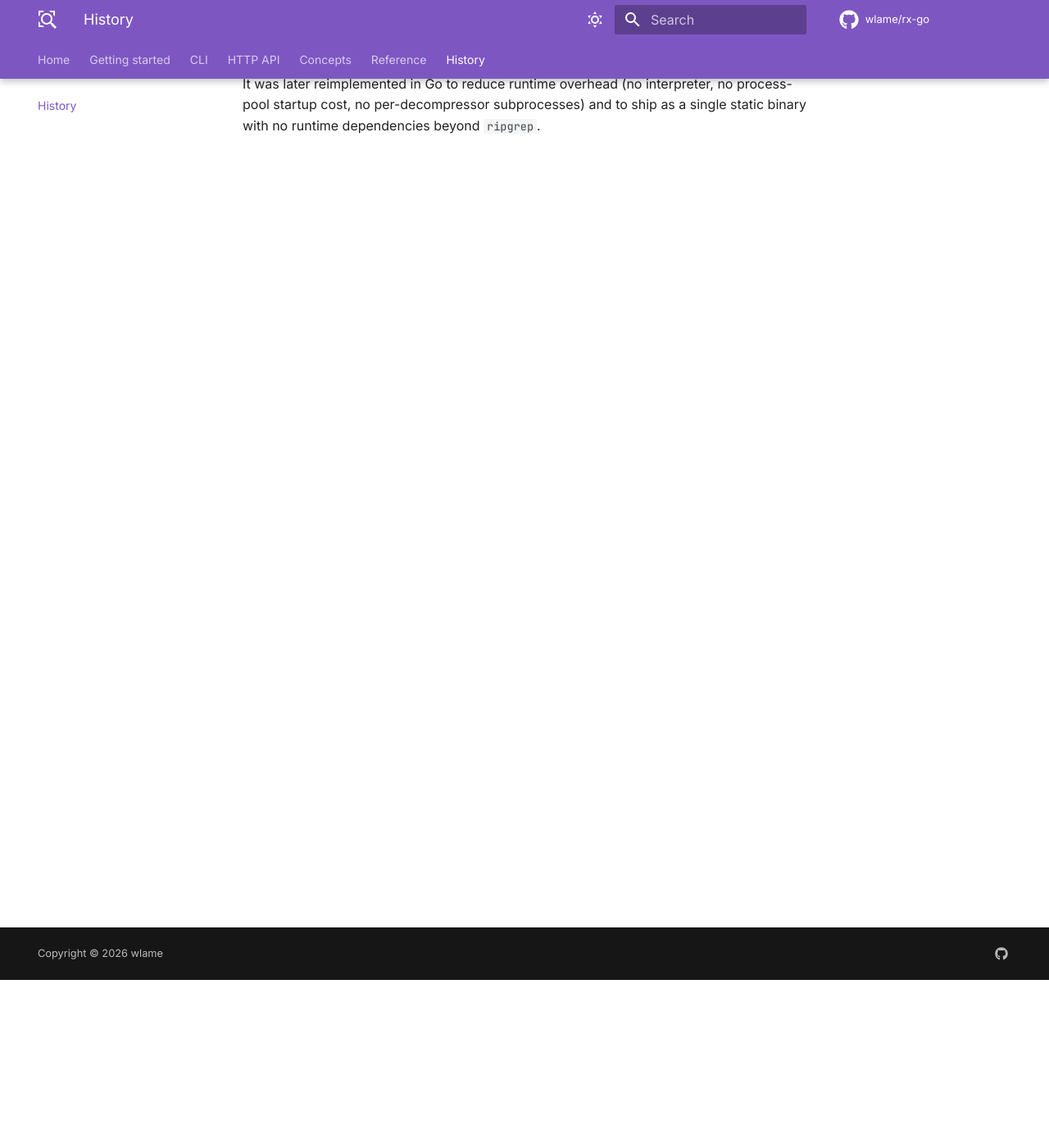
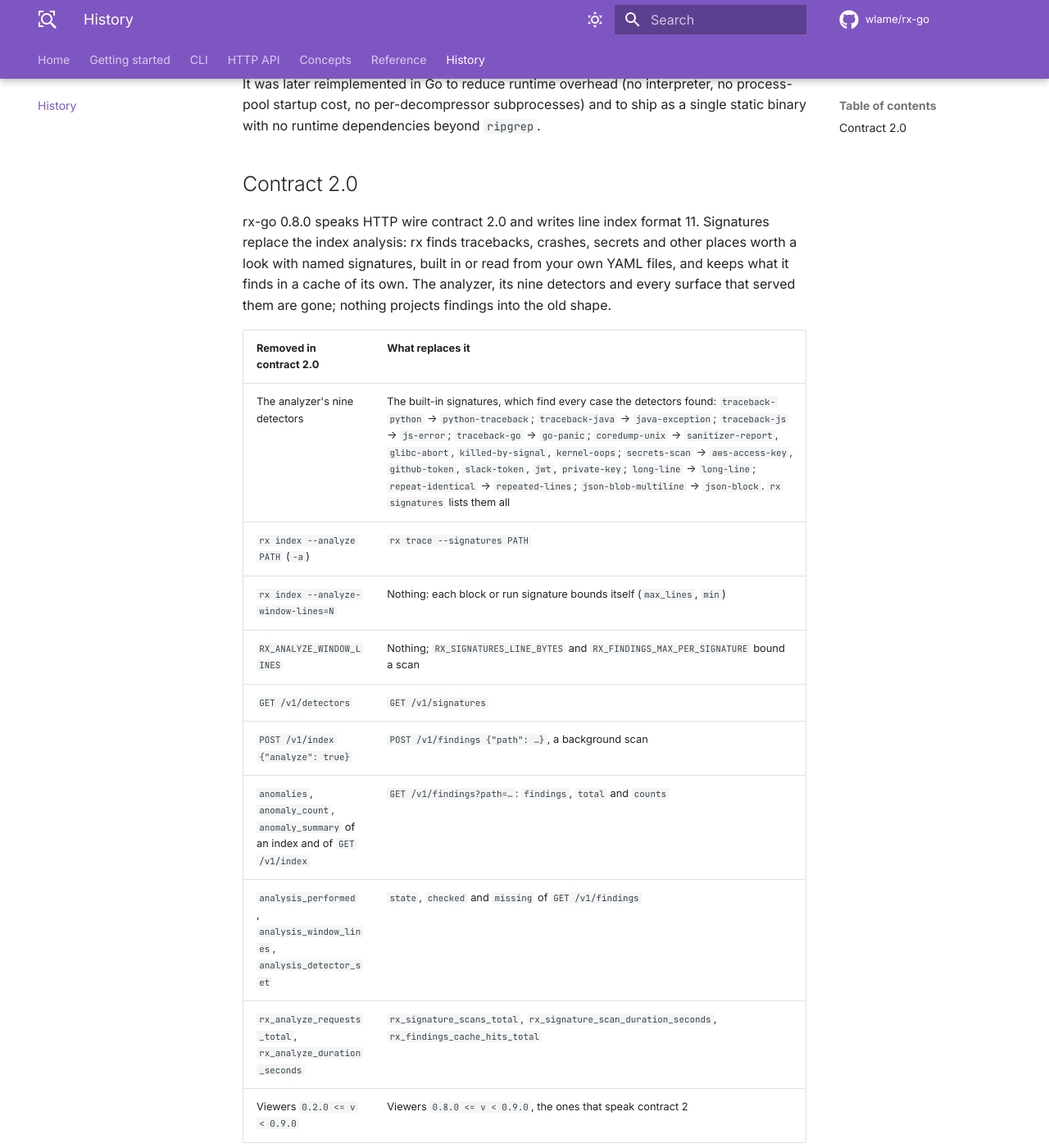
Before and after one commit to wlame/rx-go, an MkDocs documentation site: the page built from docs/MIGRATION.md, in a window 1280 px wide and 1400 px high, scrolled down 205 px. Shown: the whole window at 82% size. Built offline with MkDocs 1.6.1 and Material for MkDocs 9.7.7, drawn with Linux system fonts in a browser that asks for light colours; comment, search, counter and statistics services are not loaded; the version menu is left out; some of the changed text lies outside the part shown.

Commit message:
Describe what replaced each part contract 2.0 removed in the migration page, and date the signature routes to contract 2.0.

````diff
--- a/docs/MIGRATION.md
+++ b/docs/MIGRATION.md
@@ -8,3 +8,49 @@ It was later reimplemented in Go to reduce runtime overhead (no
 interpreter, no process-pool startup cost, no per-decompressor
 subprocesses) and to ship as a single static binary with no runtime
 dependencies beyond `ripgrep`.
+
+## Contract 2.0
+
+rx-go 0.8.0 speaks HTTP wire contract 2.0 and writes line index format
+11. Signatures replace the index analysis: rx finds tracebacks, crashes,
+secrets and other places worth a look with named signatures, built in
+or read from your own YAML files, and keeps what it finds in a cache of
+its own. The analyzer, its nine detectors and every surface that served
+them are gone; nothing projects findings into the old shape.
+
+| Removed in contract 2.0 | What replaces it |
+|---|---|
+| The analyzer's nine detectors | The built-in signatures, which find every case the detectors found: `traceback-python` → `python-traceback`; `traceback-java` → `java-exception`; `traceback-js` → `js-error`; `traceback-go` → `go-panic`; `coredump-unix` → `sanitizer-report`, `glibc-abort`, `killed-by-signal`, `kernel-oops`; `secrets-scan` → `aws-access-key`, `github-token`, `slack-token`, `jwt`, `private-key`; `long-line` → `long-line`; `repeat-identical` → `repeated-lines`; `json-blob-multiline` → `json-block`. `rx signatures` lists them all |
+| `rx index --analyze PATH` (`-a`) | `rx trace --signatures PATH` |
+| `rx index --analyze-window-lines=N` | Nothing: each block or run signature bounds itself (`max_lines`, `min`) |
+| `RX_ANALYZE_WINDOW_LINES` | Nothing; `RX_SIGNATURES_LINE_BYTES` and `RX_FINDINGS_MAX_PER_SIGNATURE` bound a scan |
+| `GET /v1/detectors` | `GET /v1/signatures` |
+| `POST /v1/index {"analyze": true}` | `POST /v1/findings {"path": …}`, a background scan |
+| `anomalies`, `anomaly_count`, `anomaly_summary` of an index and of `GET /v1/index` | `GET /v1/findings?path=…`: `findings`, `total` and `counts` |
+| `analysis_performed`, `analysis_window_lines`, `analysis_detector_set` | `state`, `checked` and `missing` of `GET /v1/findings` |
+| `rx_analyze_requests_total`, `rx_analyze_duration_seconds` | `rx_signature_scans_total`, `rx_signature_scan_duration_seconds`, `rx_findings_cache_hits_total` |
+| Viewers `0.2.0 <= v < 0.9.0` | Viewers `0.8.0 <= v < 0.9.0`, the ones that speak contract 2 |
+
+The removed flags stay as hidden ones that exit 2 with their
+replacement, so an old script fails with a message rather than with
+"unknown flag":
+
+```text
+$ rx index --analyze app.log
+Error: --analyze was replaced by: rx trace --signatures PATH
+```
+
+A `POST /v1/index` body with `analyze` or `analyze_window_lines`
+answers `422` naming the member, and `GET /v1/detectors` answers `404`,
+as any route the server does not have.
+
+**Every line index is built once more.** An index of format 10 is
+treated as absent; the next command that needs one builds a format 11
+index in its place, smaller by the analysis it no longer holds.
+
+**Release rx-go and rx-viewer back to back.** rx-go 0.8.0 refuses the
+viewer 0.7.1 that is installed today, and viewer 0.7.1 knows only
+contract major 1. Between the release of rx-go 0.8.0 and that of
+rx-viewer 0.8.0, `rx serve` has no viewer to serve: it starts, answers
+the API and prints `Viewer: none (/ redirects to /docs)`. Release rx-go
+first, then the viewer.
````
Also changed, not shown: docs/api/endpoints/findings.md (+1 -1 lines), docs/api/endpoints/health.md (+1 -1 lines), docs/api/endpoints/signatures.md (+1 -1 lines), docs/api/endpoints/trace.md (+1 -1 lines), docs/api/endpoints/tree.md (+1 -1 lines).
